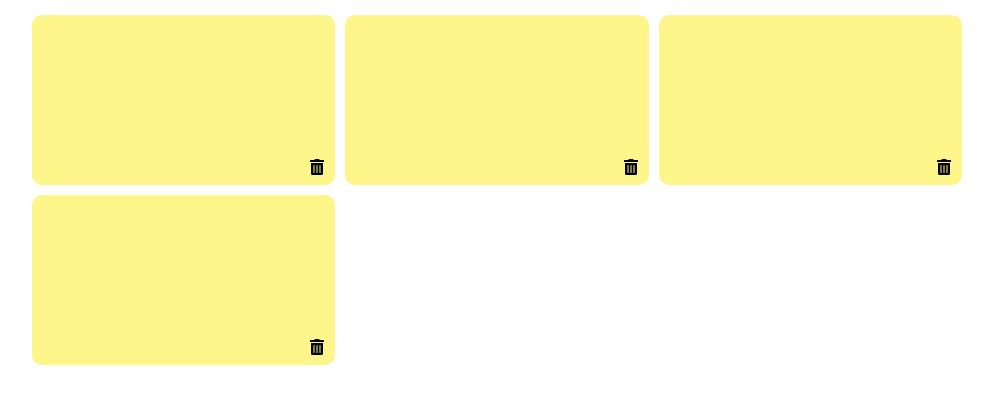
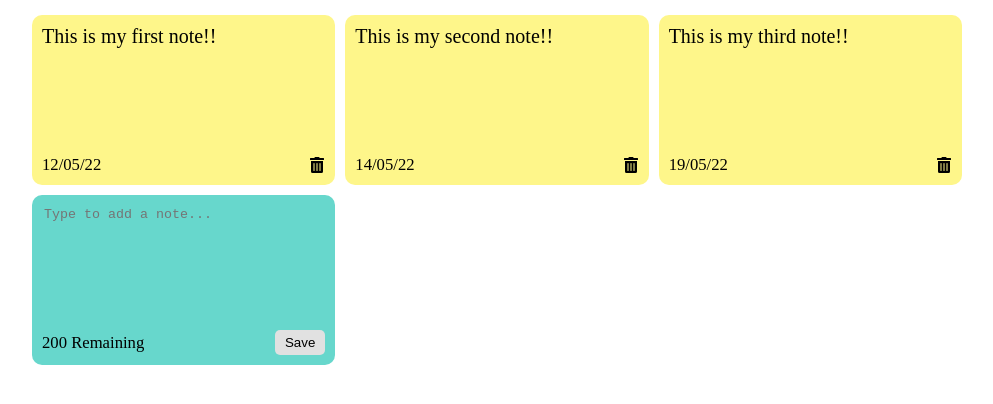
Before and after one commit to idiakeg/Notes, a React (Create React App) app: page / in a window 1280 px wide. Shown: the top 404 px of the page, without its empty margins (143-1136 px from the left). Built offline with nearby package versions, Linux system fonts and the light colour scheme.

Commit message:
Imported and used context in the component and formated the component render the amount of notes present in the notes state. Also imported and rendered the AddNote component

```diff
--- a/src/components/NotesList.js
+++ b/src/components/NotesList.js
@@ -1,13 +1,17 @@
 import React from "react";
 import Note from "./Note";
+import { useContext } from "react";
+import Context from "../contexts/Context";
+import AddNote from "./AddNote";
 
 const NotesList = () => {
+	let { notes } = useContext(Context);
 	return (
 		<div className="note-list">
-			<Note />
-			<Note />
-			<Note />
-			<Note />
+			{notes.map((note) => (
+				<Note text={note.text} id={note.id} date={note.date} key={note.id} />
+			))}
+			<AddNote />
 		</div>
 	);
 };
```
